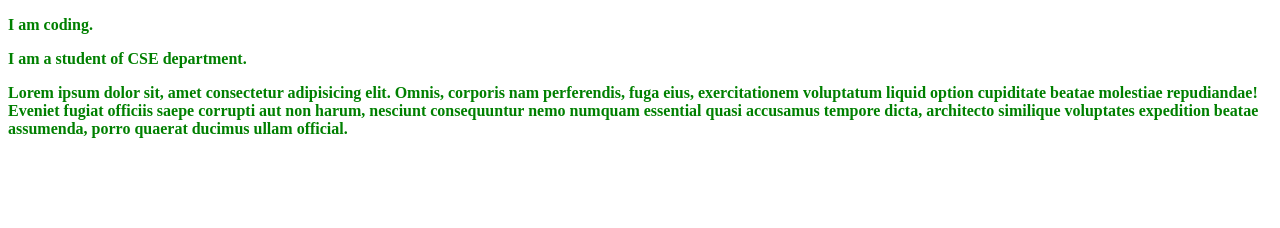
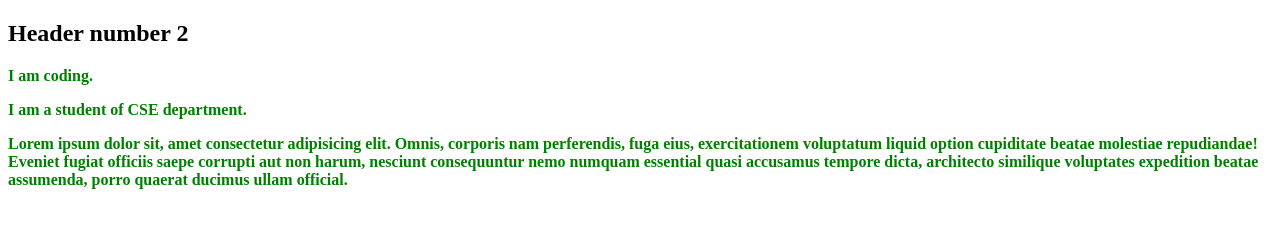
Before and after one commit to aminulislamolin22/my-another-repo, a plain HTML site: page index.html in a window 1280 px wide. Drawn offline with Linux system fonts and the light colour scheme.

Commit message:
header added

```diff
--- a/index.html
+++ b/index.html
@@ -7,6 +7,7 @@
     <title>My Another Github Repo</title>
 </head>
 <body>
+    <h2>Header number 2</h2>
     <p>I am coding.</p>
     <p>I am a student of CSE department.</p>
     <p>Lorem ipsum dolor sit, amet consectetur adipisicing elit. Omnis, corporis nam perferendis, fuga eius, exercitationem voluptatum liquid option cupiditate beatae molestiae repudiandae! Eveniet fugiat officiis saepe corrupti aut non harum, nesciunt consequuntur nemo numquam essential quasi accusamus tempore dicta, architecto similique voluptates expedition beatae assumenda, porro quaerat ducimus ullam official.</p>
```
